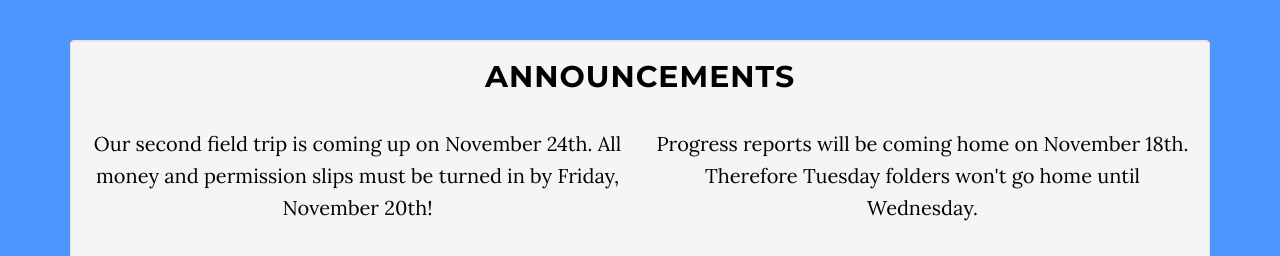
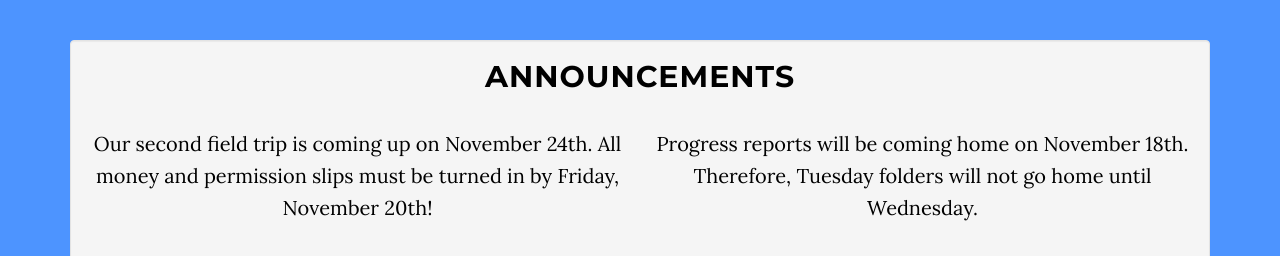
Before and after one commit to kevinatown/Idlewild302, a plain HTML site: page index.html in a window 1280 px wide. Shown: the part 860-1116 px from the top of the page. Drawn offline with Linux system fonts and the light colour scheme; some packages are replaced by stand-ins of ours.

Commit message:
11/16 - 11/20 update 2

```diff
--- a/index.html
+++ b/index.html
@@ -118,7 +118,7 @@
                             <p class="well-text">Our second field trip is coming up on November 24th. All money and permission slips must be turned in by Friday, November 20th!</p>
                         </div>
                         <div class="col-md-6">
-                            <p class="well-text">Progress reports will be coming home on November 18th. Therefore Tuesday folders won't go home until Wednesday.</p>
+                            <p class="well-text">Progress reports will be coming home on November 18th. Therefore, Tuesday folders will not go home until Wednesday.</p>
                         </div>
                     </div>
                     <div class="row">
```
